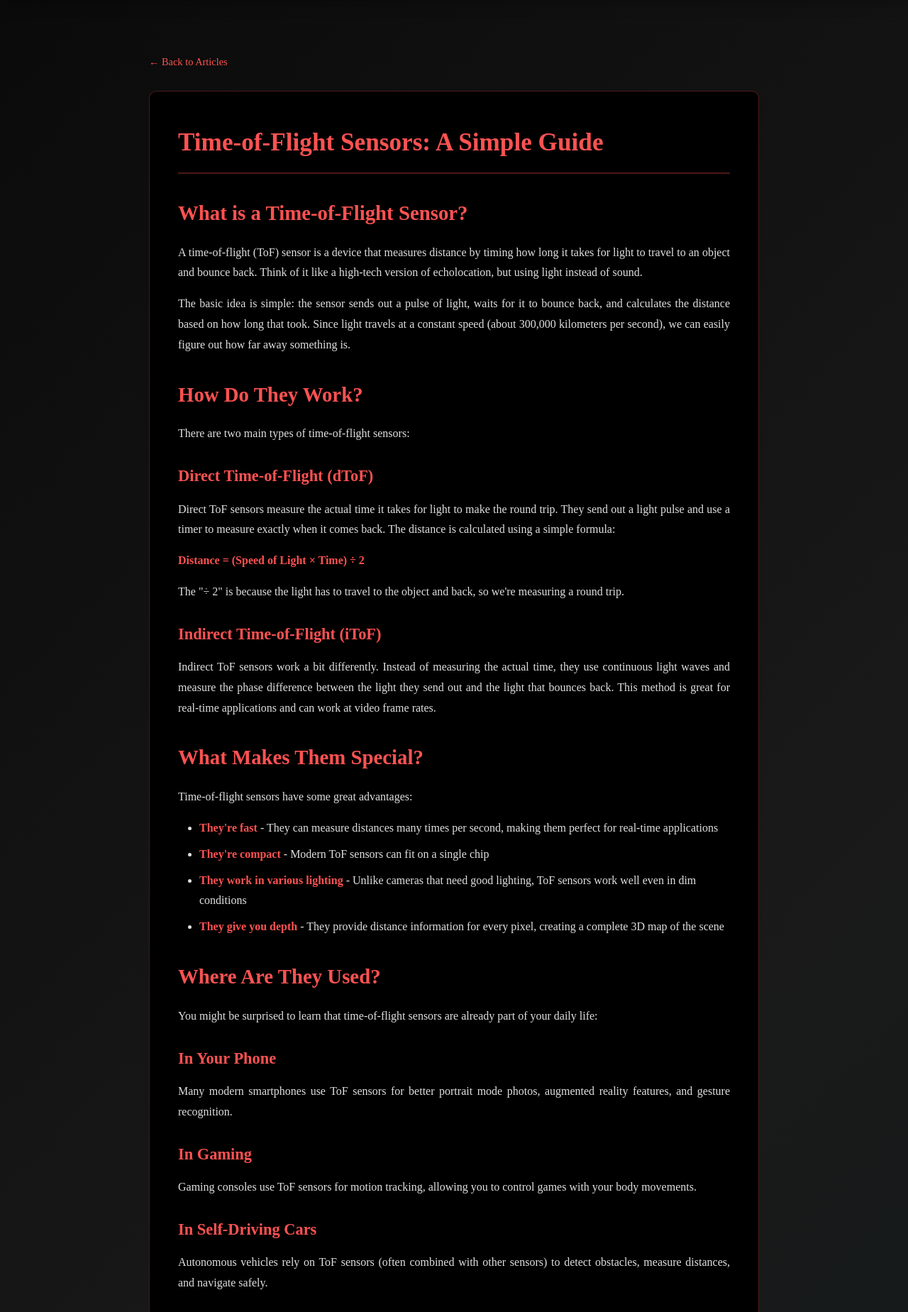
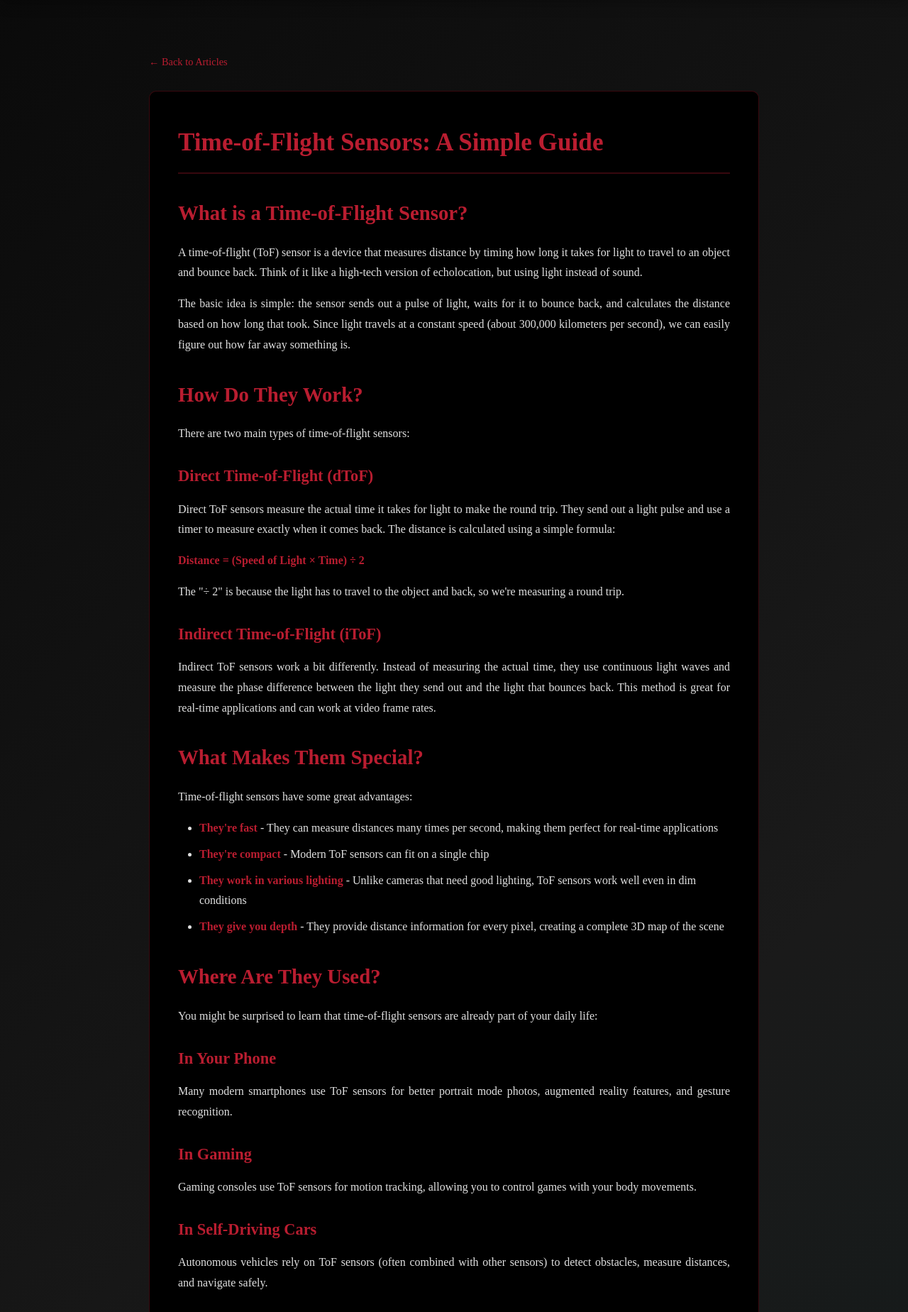
Before and after one commit to 2000pd3rvr/spad_for_vision_space, a Flask app: page /articles/time_of_flight_sensors in a window 1280 px wide. Shown: the part 70-1919 px from the top of the page at 71% size. Run offline with Flask 3, Linux system fonts and the light colour scheme; data comes from the database, SQL or seed files in the repository; data that the repository does not hold is empty; some libraries are stand-ins or nearby versions.

Commit message:
Update article styling to use nav-logo-link red color (#B91D30)

```diff
--- a/templates/article_detail.html
+++ b/templates/article_detail.html
@@ -5,19 +5,19 @@
 {% block content %}
 <div class="container" style="max-width: 900px; margin: 40px auto; padding: 20px;">
     <div style="margin-bottom: 30px;">
-        <a href="/articles" style="color: #FF5252; text-decoration: none; font-size: 0.9em;">
+        <a href="/articles" style="color: #B91D30; text-decoration: none; font-size: 0.9em;">
             ← Back to Articles
         </a>
     </div>
 
-    <article style="background: #000000; border: 1px solid rgba(255, 82, 82, 0.3); border-radius: 10px; padding: 40px; line-height: 1.8;">
+    <article style="background: #000000; border: 1px solid rgba(185, 29, 48, 0.3); border-radius: 10px; padding: 40px; line-height: 1.8;">
         <div class="article-content" style="color: #e0e0e0;">
             {{ content|safe }}
         </div>
     </article>
 
     <div style="margin-top: 30px; text-align: center;">
-        <a href="/articles" style="color: #FF5252; text-decoration: none; font-size: 0.9em;">
+        <a href="/articles" style="color: #B91D30; text-decoration: none; font-size: 0.9em;">
             ← Back to Articles
         </a>
     </div>
@@ -25,22 +25,22 @@
 
 <style>
 .article-content h1 {
-    color: #FF5252;
+    color: #B91D30;
     font-size: 2.2em;
     margin-bottom: 20px;
-    border-bottom: 2px solid rgba(255, 82, 82, 0.3);
+    border-bottom: 2px solid rgba(185, 29, 48, 0.3);
     padding-bottom: 10px;
 }
 
 .article-content h2 {
-    color: #FF5252;
+    color: #B91D30;
     font-size: 1.8em;
     margin-top: 30px;
     margin-bottom: 15px;
 }
 
 .article-content h3 {
-    color: #FF5252;
+    color: #B91D30;
     font-size: 1.4em;
     margin-top: 25px;
     margin-bottom: 12px;
@@ -63,11 +63,11 @@
 }
 
 .article-content code {
-    background: rgba(255, 82, 82, 0.2);
+    background: rgba(185, 29, 48, 0.2);
     padding: 2px 6px;
     border-radius: 3px;
     font-family: 'Courier New', monospace;
-    color: #FF5252;
+    color: #B91D30;
 }
 
 .article-content pre {
@@ -75,11 +75,11 @@
     padding: 15px;
     border-radius: 5px;
     overflow-x: auto;
-    border-left: 3px solid #FF5252;
+    border-left: 3px solid #B91D30;
 }
 
 .article-content blockquote {
-    border-left: 4px solid #FF5252;
+    border-left: 4px solid #B91D30;
     padding-left: 20px;
     margin-left: 0;
     color: #b0b0b0;
@@ -87,16 +87,16 @@
 }
 
 .article-content strong {
-    color: #FF5252;
+    color: #B91D30;
 }
 
 .article-content a {
-    color: #FF5252;
+    color: #B91D30;
     text-decoration: underline;
 }
 
 .article-content a:hover {
-    color: #FF6B6B;
+    color: #d03040;
 }
 </style>
 {% endblock %}
```
Also changed, not shown: templates/articles.html (+5 -5 lines).
